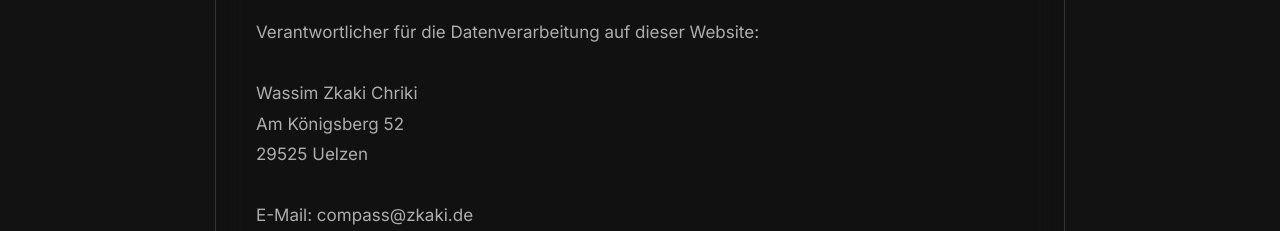
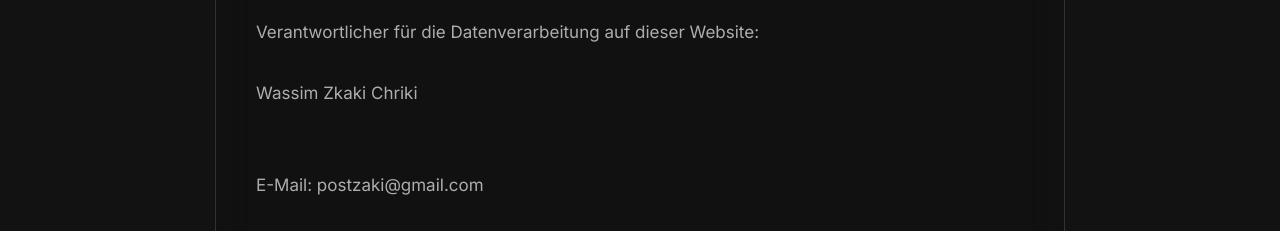
Before and after one commit to Wassimzkc/ki-kompass-website, a website: page datenschutz.html in a window 1280 px wide. Shown: the part 569-800 px from the top of the page. Drawn offline with Linux system fonts and the light colour scheme.

Commit message:
Adresse in Impressum und Datenschutz aktualisiert

```diff
--- a/datenschutz.html
+++ b/datenschutz.html
@@ -94,16 +94,15 @@ Verantwortlicher für die Datenverarbeitung auf dieser Website:
 
 
 Wassim Zkaki Chriki<br>
-Am Königsberg 52<br>
-29525 Uelzen
+
 
 <br><br>
 
 
 E-Mail:
 
-<a href="mailto:compass@zkaki.de">
-compass@zkaki.de
+<a href="mailto:postzkaki@gmail.com">
+postzaki@gmail.com
 </a>
 
 
```
Also changed, not shown: impressum.html (+0 -2 lines).
